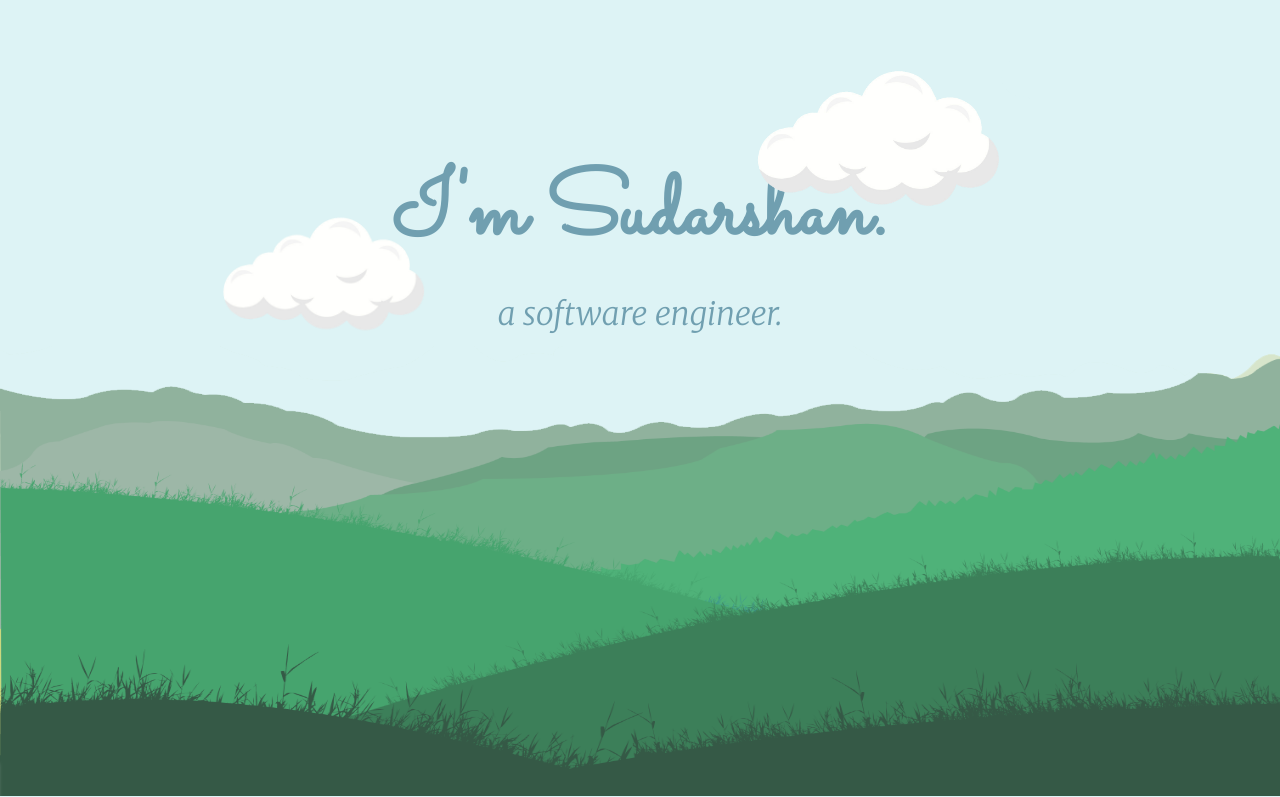
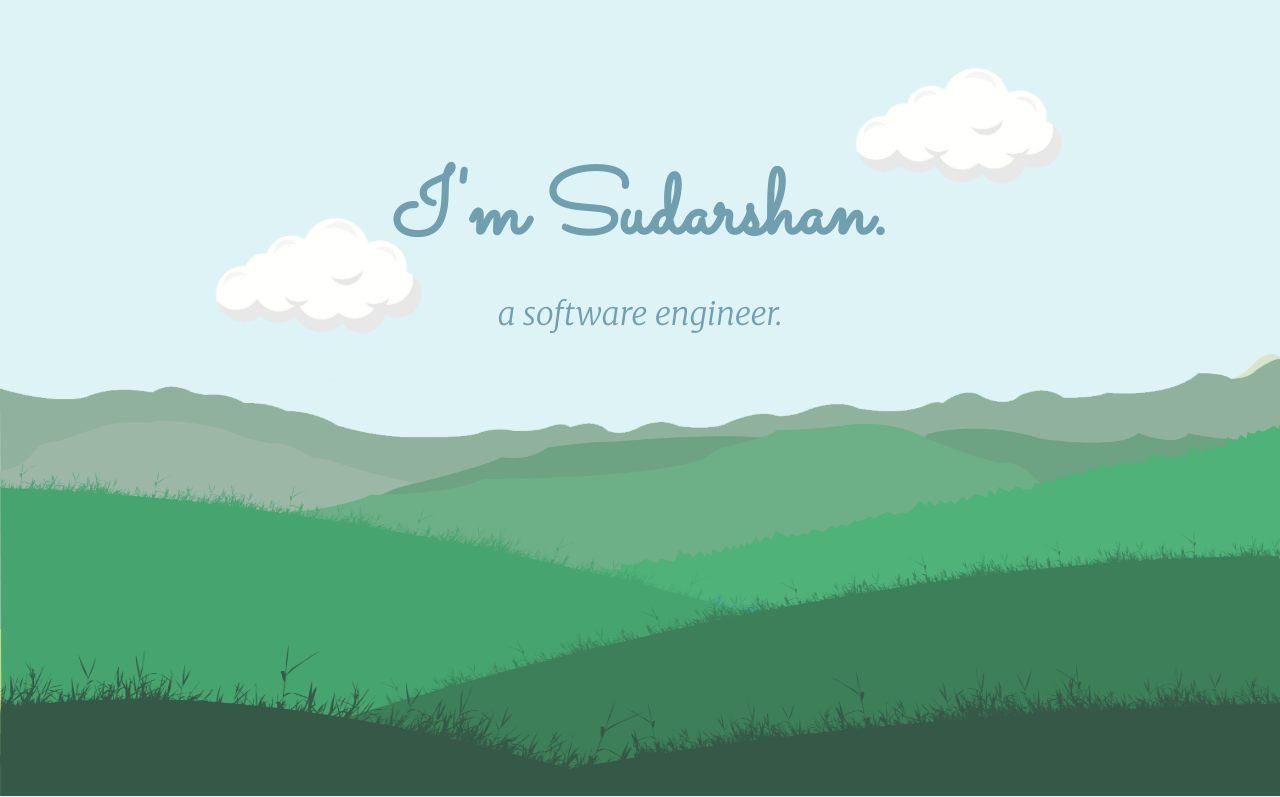
Before and after one commit to sudarshan-deore/personal_site, a plain HTML site: page index.html in a window 1280 px wide. Shown: the top 797 px of the page. Drawn offline with Linux system fonts and the light colour scheme.

Commit message:
bug fixes

```diff
--- a/css/styles.css
+++ b/css/styles.css
@@ -61,16 +61,16 @@ h3 {
 }
 
 .bottom-cloud {
-  width: 250px;
+  width: 20%;
   position: absolute;
-  left: 200px;
+  left: 15%;
   top: 200px;
 }
 
 .top-cloud {
-  width: 300px;
+  width: 20%;
   position: absolute;
-  right: 250px;
+  right: 15%;
   top: 50px;
 }
 
```
